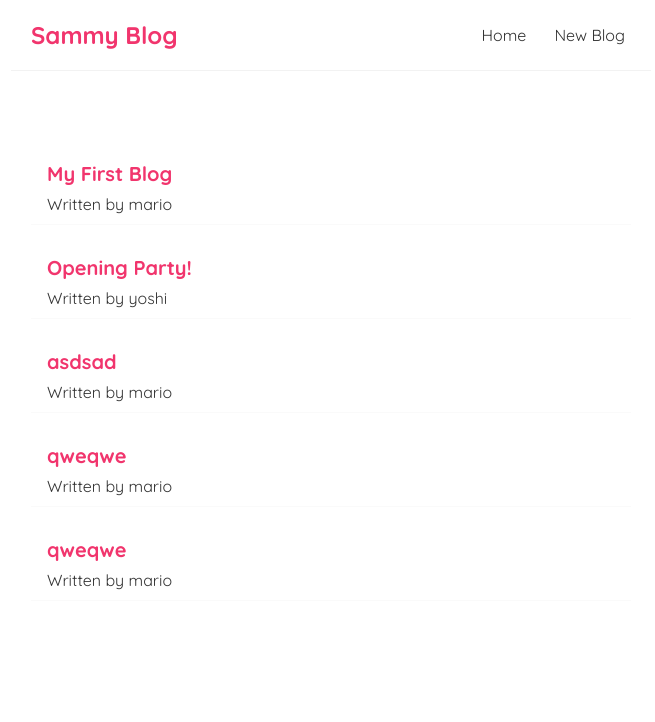
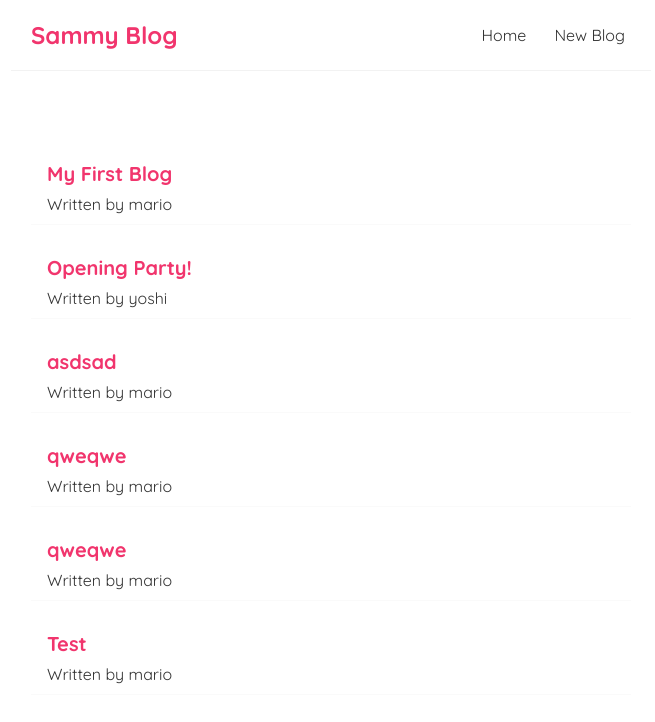
Before and after one commit to sammyxxi/sammy-blog, a React (Create React App) app: page / in a window 1280 px wide. Shown: the top 722 px of the page, without its empty margins (309-964 px from the left). Built offline with nearby package versions, Linux system fonts and the light colour scheme; data requests are answered from the project's data file.

Commit message:
added redirect

```diff
--- a/data/db.json
+++ b/data/db.json
@@ -29,6 +29,12 @@
       "body": "qweqewqe",
       "author": "mario",
       "id": 5
+    },
+    {
+      "title": "Test",
+      "body": "test redirect",
+      "author": "mario",
+      "id": 6
     }
   ]
 }
--- a/src/Create.js
+++ b/src/Create.js
@@ -1,10 +1,12 @@
 import { useState } from "react";
+import { useHistory } from "react-router-dom";
 
 const Create = () => {
   const [title, setTitle] = useState('');
   const [body, setBody] = useState('');
   const [author, setAuthor] = useState('mario');
   const [isPending, setIsPending] = useState(false);
+  const history = useHistory();
 
   const handleSubmit = (e) => {
     e.preventDefault();
@@ -19,7 +21,9 @@ const Create = () => {
     }).then(() => {
       console.log('new blog added')
       setIsPending(false)
+      history.push('/');
     })
+
   }
 
   return (
```
